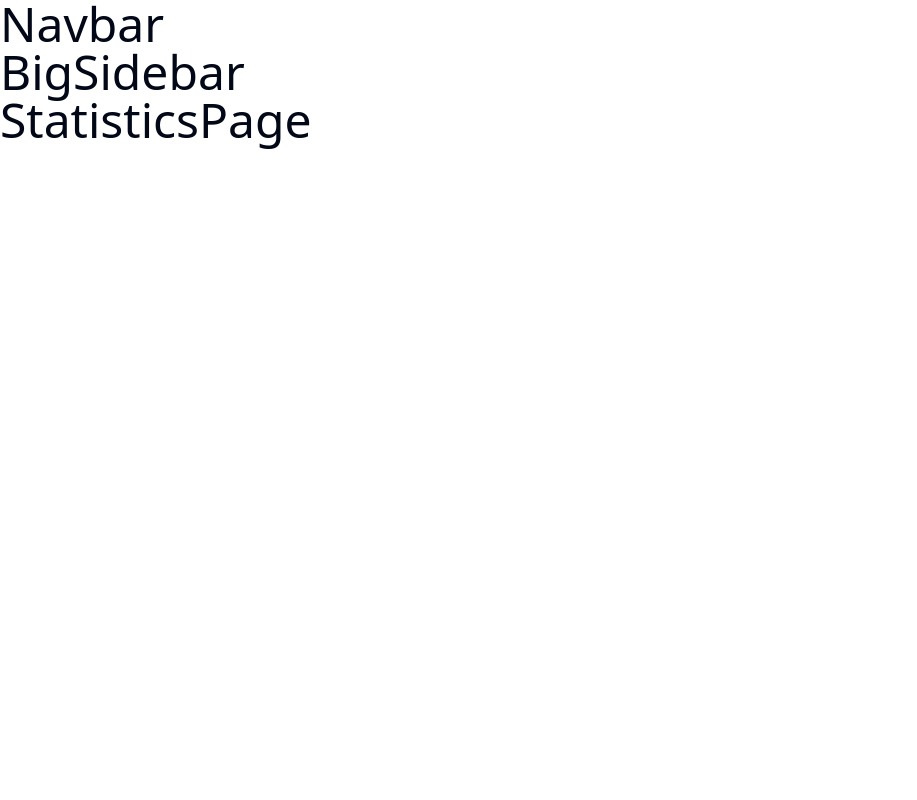
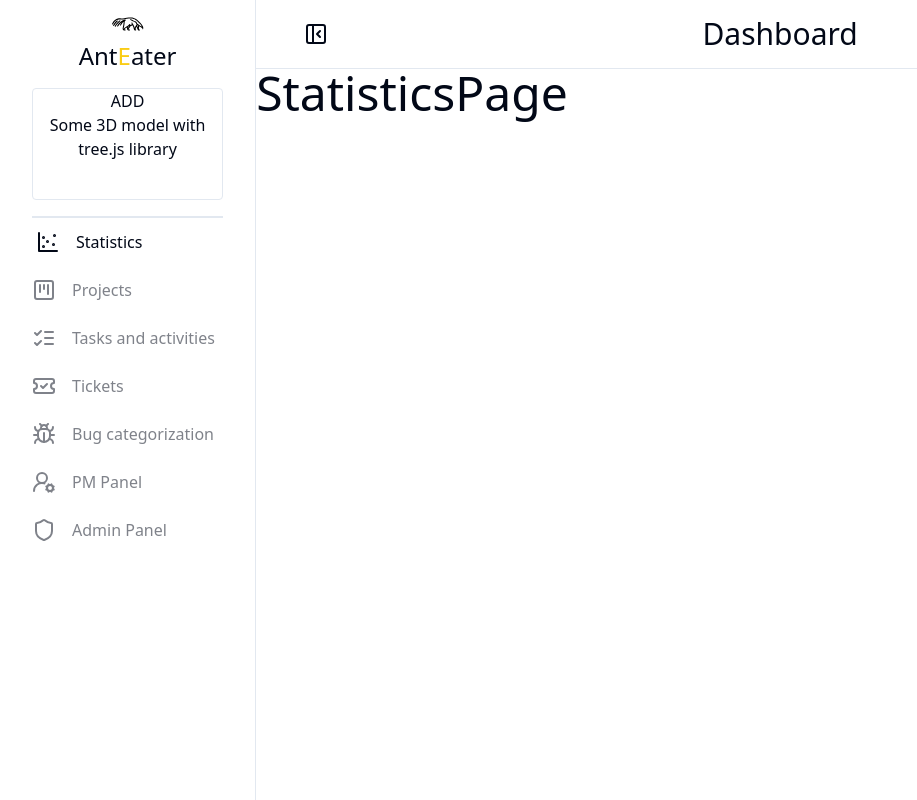
Before and after one commit to branimir1111/AntEater-typescript, a React (Vite) app in the folder client/: page /dashboard in a window 1280 px wide. Shown: the whole page, without its empty margins (0-917 px from the left). Built offline with nearby package versions, Linux system fonts and the light colour scheme.

Commit message:
working on dashboard layout

```diff
--- a/client/src/components/BigSidebar.tsx
+++ b/client/src/components/BigSidebar.tsx
@@ -1,4 +1,59 @@
-const BigSidebar = () => {
-  return <h1 className="text-5xl">BigSidebar</h1>;
+import { twMerge } from 'tailwind-merge';
+import logo from '../images/anteater.svg';
+import { mainLinks, useAppSelector } from '@/utils';
+import { NavLink } from 'react-router-dom';
+
+const BigSidebar = ({ openBigSidebar }: { openBigSidebar: boolean }) => {
+  const user = useAppSelector((state) => state.userState.user);
+  return (
+    <aside
+      className={twMerge(
+        `-ml-80 lg:ml-0 border-r-[1px] border-r-base-300 ${
+          openBigSidebar ? 'lg:ml-0' : 'lg:-ml-80'
+        } w-80 transition-all duration-300 min-h-screen bg-base-200`
+      )}
+    >
+      <div className="w-full py-2 grid place-items-center">
+        <img src={logo} alt="anteater" className="w-8 bg-white rounded-full" />
+        <h1 className="text-base-content text-2xl self-end">
+          Ant<span className="text-yellow-400">E</span>ater
+        </h1>
+      </div>
+      <div className="w-full py-2 px-8 grid place-items-start">
+        <div className="w-full mb-4 border-base-300 border bg-base-100 rounded h-28 text-center text-base-content">
+          <h1>ADD</h1>
+          <p>Some 3D model with tree.js library</p>
+        </div>
+        <hr className="w-full border-b-base-300 border-[1px]" />
+        <nav id="main-nav-links">
+          {mainLinks.map((link) => {
+            const { id, text, path, icon } = link;
+
+            if (path === 'project-manager' && user?.role === 'developer')
+              return;
+            if (path === 'admin' && user?.role === 'developer') return;
+            if (path === 'admin' && user?.role === 'projectmanager') return;
+            return (
+              <NavLink
+                to={path}
+                key={id}
+                className={({ isActive }) => {
+                  return `w-full py-3 flex gap-4 text-[1rem] hover:opacity-70 items-center justify-start text-base-content ${
+                    isActive
+                      ? 'opacity-100 font-medium translate-x-1 transition-all'
+                      : 'opacity-50'
+                  }`;
+                }}
+                end
+              >
+                {icon}
+                {text}
+              </NavLink>
+            );
+          })}
+        </nav>
+      </div>
+    </aside>
+  );
 };
 export default BigSidebar;
--- a/client/src/components/Navbar.tsx
+++ b/client/src/components/Navbar.tsx
@@ -1,4 +1,115 @@
-const Navbar = () => {
-  return <h1 className="text-5xl">Navbar</h1>;
+import { PanelLeftClose, PanelLeftOpen, Menu } from 'lucide-react';
+import { useAppSelector } from '@/utils';
+
+type NavBarProps = {
+  openBigSidebar: boolean;
+  setOpenBigSidebar: React.Dispatch<React.SetStateAction<boolean>>;
+  setOpenSmallSidebar: React.Dispatch<React.SetStateAction<boolean>>;
+};
+
+const Navbar = ({
+  openBigSidebar,
+  setOpenBigSidebar,
+  setOpenSmallSidebar,
+}: NavBarProps) => {
+  const user = useAppSelector((state) => state.userState.user);
+  const handleBigSidebar = () => {
+    setOpenBigSidebar((prev) => !prev);
+  };
+
+  const handleSmallSidebar = () => {
+    setOpenSmallSidebar((prev) => !prev);
+  };
+  return (
+    <nav className="w-full flex justify-between items-center px-4 py-4 md:px-12 bg-base-200 border-b-[1px] border-b-base-300">
+      <div>
+        {openBigSidebar ? (
+          <PanelLeftClose
+            onClick={handleBigSidebar}
+            className="text-4xl cursor-pointer max-lg:hidden text-base-content"
+          />
+        ) : (
+          <PanelLeftOpen
+            onClick={handleBigSidebar}
+            className="text-4xl cursor-pointer max-lg:hidden text-base-content"
+          />
+        )}
+        <Menu
+          onClick={handleSmallSidebar}
+          className="text-3xl cursor-pointer lg:hidden text-base-content"
+        />
+      </div>
+      <div className="hidden sm:block">
+        <h1 className="font-poppins font-medium text-base-content text-3xl">
+          Dashboard
+        </h1>
+      </div>
+      <div className="flex gap-4 justify-center items-center">
+        {/* THEME START*/}
+        {/* <label className="swap swap-rotate">
+          <input type="checkbox" onClick={handleTheme} />
+          <svg
+            className="swap-on fill-current w-8 h-8 text-base-content"
+            xmlns="http://www.w3.org/2000/svg"
+            viewBox="0 0 24 24"
+          >
+            <path d="M5.64,17l-.71.71a1,1,0,0,0,0,1.41,1,1,0,0,0,1.41,0l.71-.71A1,1,0,0,0,5.64,17ZM5,12a1,1,0,0,0-1-1H3a1,1,0,0,0,0,2H4A1,1,0,0,0,5,12Zm7-7a1,1,0,0,0,1-1V3a1,1,0,0,0-2,0V4A1,1,0,0,0,12,5ZM5.64,7.05a1,1,0,0,0,.7.29,1,1,0,0,0,.71-.29,1,1,0,0,0,0-1.41l-.71-.71A1,1,0,0,0,4.93,6.34Zm12,.29a1,1,0,0,0,.7-.29l.71-.71a1,1,0,1,0-1.41-1.41L17,5.64a1,1,0,0,0,0,1.41A1,1,0,0,0,17.66,7.34ZM21,11H20a1,1,0,0,0,0,2h1a1,1,0,0,0,0-2Zm-9,8a1,1,0,0,0-1,1v1a1,1,0,0,0,2,0V20A1,1,0,0,0,12,19ZM18.36,17A1,1,0,0,0,17,18.36l.71.71a1,1,0,0,0,1.41,0,1,1,0,0,0,0-1.41ZM12,6.5A5.5,5.5,0,1,0,17.5,12,5.51,5.51,0,0,0,12,6.5Zm0,9A3.5,3.5,0,1,1,15.5,12,3.5,3.5,0,0,1,12,15.5Z" />
+          </svg>
+          <svg
+            className="swap-off fill-current w-8 h-8 text-base-content"
+            xmlns="http://www.w3.org/2000/svg"
+            viewBox="0 0 24 24"
+          >
+            <path d="M21.64,13a1,1,0,0,0-1.05-.14,8.05,8.05,0,0,1-3.37.73A8.15,8.15,0,0,1,9.08,5.49a8.59,8.59,0,0,1,.25-2A1,1,0,0,0,8,2.36,10.14,10.14,0,1,0,22,14.05,1,1,0,0,0,21.64,13Zm-9.5,6.69A8.14,8.14,0,0,1,7.08,5.22v.27A10.15,10.15,0,0,0,17.22,15.63a9.79,9.79,0,0,0,2.1-.22A8.11,8.11,0,0,1,12.14,19.73Z" />
+          </svg>
+        </label> */}
+        {/* THEME END */}
+        {/* DROPDOWN START */}
+        {/* <div className="dropdown dropdown-end">
+          <label
+            tabIndex={0}
+            className="btn capitalize bg-accent rounded-md font-poppins font-bold text-base text-accent-content hover:text-teal-600"
+          >
+            {avatar ? (
+              <img
+                src={avatar}
+                alt="avatar"
+                className="w-7 h-7 rounded-full object-cover"
+              />
+            ) : (
+              <img src={avatarLocal} alt="avatar" className="w-7" />
+            )}
+            {firstName}
+          </label>
+          <ul
+            tabIndex={0}
+            className="menu dropdown-content z-[1] px-4 bg-accent shadow rounded-md w-52 mt-4"
+          >
+            <li className="py-4 text-accent-content">
+              <Link
+                to="profile"
+                className="flex text-base-content font-poppins font-semibold"
+              >
+                <RxAvatar className="text-[1.5rem]" />
+                My Profile
+              </Link>
+            </li>
+            <hr />
+            <li className="py-4 text-accent-content">
+              <button
+                type="button"
+                onClick={handleLogout}
+                className="flex text-base-content font-poppins font-semibold"
+              >
+                <RiLogoutCircleLine className="text-[1.5rem]" />
+                Sign out
+              </button>
+            </li>
+          </ul>
+        </div> */}
+        {/* DROPDOWN END */}
+      </div>
+    </nav>
+  );
 };
 export default Navbar;
--- a/client/src/components/SmallSidebar.tsx
+++ b/client/src/components/SmallSidebar.tsx
@@ -1,8 +1,7 @@
 import { CircleX } from 'lucide-react';
 import logo from '../images/anteater.svg';
-import { mainLinks } from '@/utils';
+import { mainLinks, useAppSelector } from '@/utils';
 import { NavLink } from 'react-router-dom';
-import { useAppSelector } from '@/utils';
 
 type SmallSidebarProps = {
   setOpenSmallSidebar: React.Dispatch<React.SetStateAction<boolean>>;
@@ -36,8 +35,15 @@ const SmallSidebar = ({ setOpenSmallSidebar }: SmallSidebarProps) => {
               <NavLink
                 to={path}
                 key={id}
-                onClick={() => setOpenSmallSidebar((prev: boolean) => !prev)}
-                className="py-3 flex gap-4 text-[1.2rem] opacity-50 hover:opacity-70 text-base-content items-center"
+                onClick={() => setOpenSmallSidebar((prev) => !prev)}
+                // className="py-3 flex gap-4 text-[1.2rem] opacity-50 hover:opacity-70 text-base-content items-center"
+                className={({ isActive }) => {
+                  return `w-full py-3 flex gap-4 text-[1rem] hover:opacity-70 items-center justify-start text-base-content ${
+                    isActive
+                      ? 'opacity-100 translate-x-2 transition-all'
+                      : 'opacity-50'
+                  }`;
+                }}
                 end
               >
                 {icon}
--- a/client/src/pages/dashboard/DashboardLayout.tsx
+++ b/client/src/pages/dashboard/DashboardLayout.tsx
@@ -3,15 +3,25 @@ import { Outlet } from 'react-router-dom';
 import { useState } from 'react';
 
 const DashboardLayout = () => {
-  const [openSmallSidebar, setOpenSmallSidebar] = useState(true);
+  const [openBigSidebar, setOpenBigSidebar] = useState(true);
+  const [openSmallSidebar, setOpenSmallSidebar] = useState(false);
+
   return (
     <main className="w-full">
       {openSmallSidebar ? (
         <SmallSidebar setOpenSmallSidebar={setOpenSmallSidebar} />
       ) : null}
-      <Navbar />
-      <BigSidebar />
-      <Outlet />
+      <div className="w-full flex">
+        <BigSidebar openBigSidebar={openBigSidebar} />
+        <div className="w-full">
+          <Navbar
+            openBigSidebar={openBigSidebar}
+            setOpenBigSidebar={setOpenBigSidebar}
+            setOpenSmallSidebar={setOpenSmallSidebar}
+          />
+          <Outlet />
+        </div>
+      </div>
     </main>
   );
 };
--- a/client/src/utils/mainLinks.tsx
+++ b/client/src/utils/mainLinks.tsx
@@ -19,31 +19,31 @@ export const mainLinks: MainLink[] = [
   {
     id: 2,
     text: 'Projects',
-    path: 'allprojects',
+    path: 'projects',
     icon: <SquareKanban />,
   },
   {
     id: 3,
-    text: 'Tasks and activites',
-    path: 'alltasks',
+    text: 'Tasks and activities',
+    path: 'tasks',
     icon: <ListChecks />,
   },
   {
     id: 4,
     text: 'Tickets',
-    path: 'alltickets',
+    path: 'tickets',
     icon: <TicketCheck />,
   },
   {
     id: 5,
     text: 'Bug categorization',
-    path: 'bug-cat',
+    path: 'bugs',
     icon: <Bug />,
   },
   {
     id: 6,
     text: 'PM Panel',
-    path: 'project-manager',
+    path: 'manager',
     icon: <UserRoundCog />,
   },
   {
```
